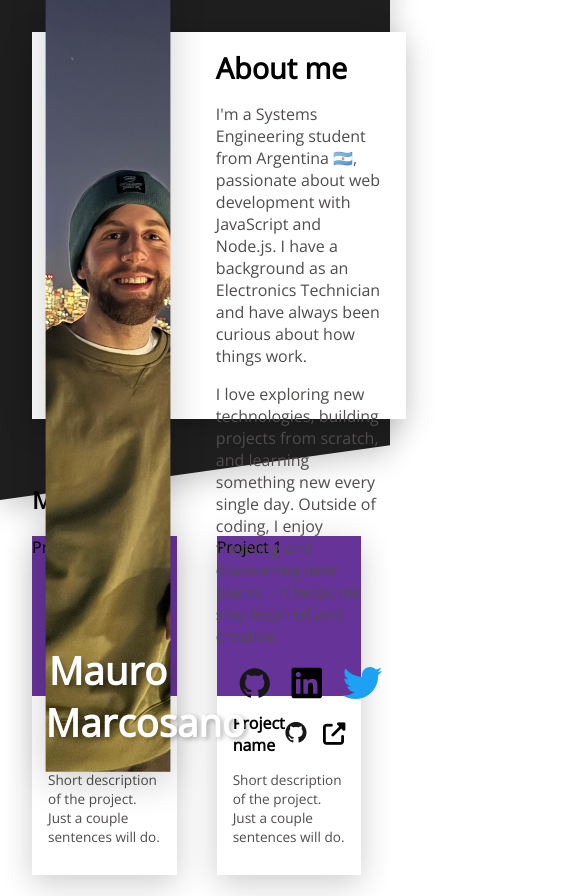
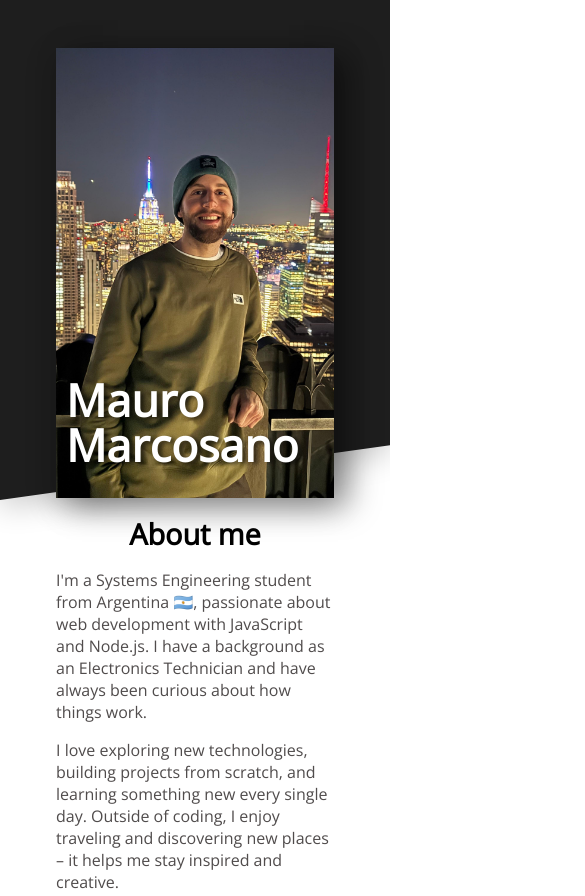
Before and after one commit to mauroagustin99/homepage, a website: page index.html in a window 390 px wide. Shown: the top 896 px of the page, 585 px wide, since content can reach past the window. Drawn offline with nearby package versions, Linux system fonts and the light colour scheme.

Commit message:
Add media queries

```diff
--- a/styles.css
+++ b/styles.css
@@ -82,12 +82,13 @@ header{
   font-size: 2em;
   margin: 0;
   width: 100%;
-  text-shadow: 2px 2px 4px rgba(0, 0, 0, 0.3);
+  text-shadow: 4px 2px 4px rgba(0, 0, 0, 0.6);
 }
 
 .about-me h1:not(.about-me-img > h1) {
   grid-column: 2 / 3;
   margin: 0;
+  align-self: center;
   font-size: 1.8em;
 }
 
@@ -113,6 +114,7 @@ header{
 section{
   max-width: 1000px;
   margin: auto;
+  margin-top: 5em;
 }
 
 .projects-container{
@@ -123,7 +125,7 @@ section{
 }
 
 .project{
-  box-shadow: 0 8px 30px rgba(0, 0, 0, 0.2);
+  box-shadow: 15px 8px 30px rgba(0, 0, 0, 0.4);
 }
 
 .project-title{
@@ -160,6 +162,7 @@ section{
 
 
 footer{
+  margin-top: 5em;
   padding: 3em;
   background-color: #1e1e1e;
   color: white;
@@ -207,23 +210,107 @@ footer{
   .projects-container{
     grid-template-columns: 1fr 1fr;
   }
-  header{
+
+  .about-me{
     display: block;
+    position: relative;
+    max-width: 650px;
+    margin: auto;
+    height: 350px;
+    margin-top: 80px;
+  padding-top: 40px;
   }
 
   .about-me-img{
+    position: static;
     float: left;
+    transform: scale(1.15);
+    transform-origin: bottom right;
+    margin-right: 20px;
+    text-wrap: nowrap;
+    margin-top: -80px;
+    margin-bottom: 1em;
+    height: 350px;
+  }
+
+  .about-me-img > h1 {
+    transform: translate(-10%, -330%);
+    font-size: 3.5em;
+  }
+
+  .about-me>.social-icons{
+    display: none;
+  }
+
+  section,.footer-content{
+    max-width: 700px;
+  }
+}
+
+@media (max-width: 767px) {
+  .projects-container{
+    grid-template-columns: 1fr;
+  }
+
+  .project{
+    height: 300px;
   }
 
   .about-me{
-    width: 100%;
+    display: flex;
+    flex-direction: column;
+    max-width: 650px;
+    margin: auto;
+    height: auto;
+    padding-top: 1em;
+    background: none;
+    box-shadow: none;
   }
 
+  .about-me-img{
+    align-self: center;
+    transform: scale(1);
+    text-wrap: nowrap;
+    height: 450px;
+    width: 100%;
+    margin: 0;
+    margin-bottom: 1em;
+    box-shadow: 15px 8px 30px rgba(0, 0, 0, 0.4);
+  }
 
+  .about-me-img > h1 {
+    transform: translate(-50%, 0);
+    font-size: 2.8em;
+   margin: 10px;
+    width: 100%;
+    text-align: left;
+    text-wrap: wrap;
+    line-height: 1;
+  }
 
+  .about-me>.social-icons{
+    display: flex;
+    align-self: center;
+  }
 
+  footer{
+    padding: 0;
+  }
+  .footer-content{
+    flex-direction: column;
+    align-items: center;
+  }
 
+  .contact{
+    padding: 2em;
+  }
+  .social-icons.footer-icons{
+    justify-content: center;
+  }
 
-
+  .contact-photo>img{
+    width: 100%;
+    height: auto;
+  }
 
 }
```
